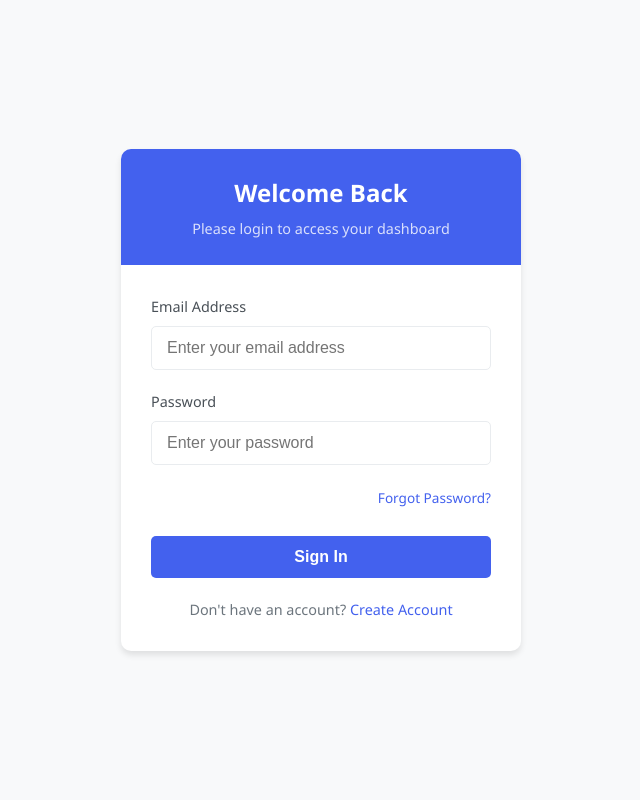
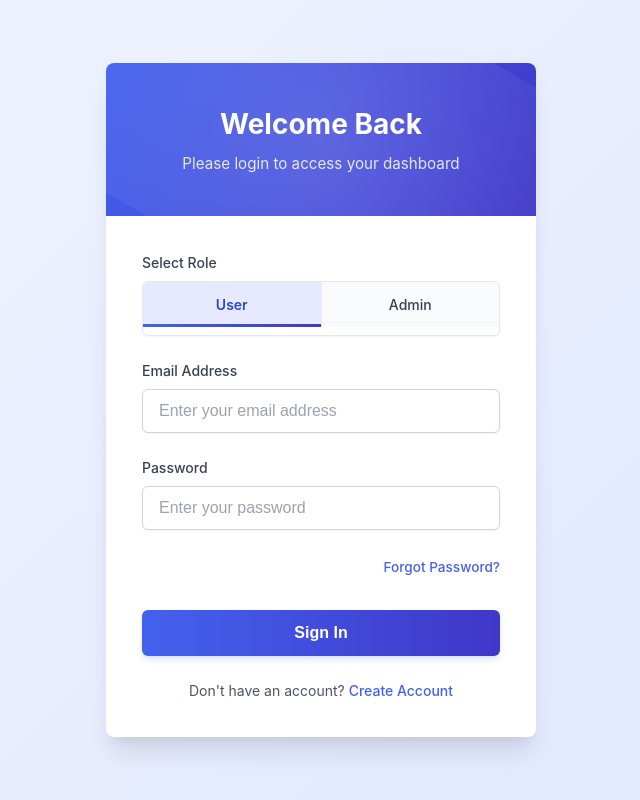
Before and after one commit to sujanboseb/dashboarsd-login, a Flask app: page /login in a window 1280 px wide. Shown: the whole page, without its empty margins (319-959 px from the left). Run offline with Flask 3, Linux system fonts and the light colour scheme.

Commit message:
Update login.html

```diff
--- a/templates/login.html
+++ b/templates/login.html
@@ -7,16 +7,30 @@
     <style>
         :root {
     --primary-color: #4361ee;
+    --primary-dark: #2b45cb;
+    --primary-light: #e7eaff;
     --secondary-color: #3f37c9;
     --success-color: #4caf50;
     --danger-color: #f44336;
-            --gray-light: #f8f9fa;
-            --gray-medium: #e9ecef;
-            --text-dark: #212529;
-            --text-medium: #495057;
-            --text-light: #6c757d;
-            --shadow: 0 4px 6px rgba(0, 0, 0, 0.1);
-            --transition: all 0.3s ease;
+    --gray-50: #f9fafb;
+    --gray-100: #f3f4f6;
+    --gray-200: #e5e7eb;
+    --gray-300: #d1d5db;
+    --gray-400: #9ca3af;
+    --gray-500: #6b7280;
+    --gray-600: #4b5563;
+    --gray-700: #374151;
+    --gray-800: #1f2937;
+    --gray-900: #111827;
+    --text-dark: #111827;
+    --text-medium: #4b5563;
+    --text-light: #6b7280;
+    --shadow-sm: 0 1px 2px rgba(0, 0, 0, 0.05);
+    --shadow: 0 4px 6px -1px rgba(0, 0, 0, 0.1), 0 2px 4px -1px rgba(0, 0, 0, 0.06);
+    --shadow-md: 0 10px 15px -3px rgba(0, 0, 0, 0.1), 0 4px 6px -2px rgba(0, 0, 0, 0.05);
+    --shadow-lg: 0 20px 25px -5px rgba(0, 0, 0, 0.1), 0 10px 10px -5px rgba(0, 0, 0, 0.04);
+    --transition: all 0.2s ease;
+    --radius: 0.5rem;
 }
 
 * {
@@ -26,115 +40,159 @@
 }
 
 body {
-            font-family: 'Segoe UI', Tahoma, Geneva, Verdana, sans-serif;
-            background-color: var(--gray-light);
+    font-family: 'Inter', system-ui, -apple-system, BlinkMacSystemFont, 'Segoe UI', Roboto, 'Helvetica Neue', Arial, sans-serif;
+    background: linear-gradient(135deg, #f0f4ff 0%, #e0e7ff 100%);
     color: var(--text-dark);
-            line-height: 1.6;
+    line-height: 1.5;
     display: flex;
     justify-content: center;
     align-items: center;
     min-height: 100vh;
+    padding: 1.5rem;
 }
 
 .login-container {
-            width: 400px;
+    width: 430px;
     background-color: white;
-            border-radius: 10px;
-            box-shadow: var(--shadow);
+    border-radius: var(--radius);
+    box-shadow: var(--shadow-lg);
+    overflow: hidden;
+    transform: translateY(0);
+    transition: transform 0.3s ease, box-shadow 0.3s ease;
+}
+
+.login-container:hover {
+    transform: translateY(-5px);
+    box-shadow: var(--shadow-lg), 0 10px 25px -5px rgba(67, 97, 238, 0.3);
+}
+
+.login-header {
+    background: linear-gradient(120deg, var(--primary-color), var(--secondary-color));
+    padding: 2.5rem 2rem;
+    text-align: center;
+    position: relative;
     overflow: hidden;
 }
 
-        .login-header {
-            background-color: var(--primary-color);
-            padding: 25px 30px;
-            text-align: center;
+.login-header::before {
+    content: "";
+    position: absolute;
+    top: -50%;
+    left: -50%;
+    width: 200%;
+    height: 200%;
+    background: radial-gradient(circle, rgba(255,255,255,0.15) 0%, transparent 70%);
+    transform: rotate(30deg);
 }
 
 .login-header h2 {
     color: white;
-            font-weight: 600;
-            margin-bottom: 5px;
+    font-weight: 700;
+    margin-bottom: 0.5rem;
+    font-size: 1.75rem;
+    position: relative;
 }
 
 .login-header p {
-            color: rgba(255, 255, 255, 0.8);
-            font-size: 0.9rem;
+    color: rgba(255, 255, 255, 0.85);
+    font-size: 0.95rem;
+    position: relative;
 }
 
 .login-form {
-            padding: 30px;
+    padding: 2.25rem;
 }
 
 .form-group {
-            margin-bottom: 20px;
+    margin-bottom: 1.5rem;
     position: relative;
 }
 
 .form-group label {
     display: block;
-            margin-bottom: 8px;
+    margin-bottom: 0.5rem;
     font-weight: 500;
-            color: var(--text-medium);
-            font-size: 0.9rem;
+    color: var(--gray-700);
+    font-size: 0.875rem;
 }
 
 .form-control {
     width: 100%;
-            padding: 12px 15px;
-            border: 1px solid var(--gray-medium);
-            border-radius: 5px;
+    padding: 0.75rem 1rem;
+    border: 1px solid var(--gray-300);
+    border-radius: 0.375rem;
     font-size: 1rem;
     transition: var(--transition);
+    color: var(--gray-800);
+    background-color: white;
+    box-shadow: var(--shadow-sm);
 }
 
 .form-control:focus {
     outline: none;
     border-color: var(--primary-color);
-            box-shadow: 0 0 0 3px rgba(67, 97, 238, 0.2);
+    box-shadow: 0 0 0 3px rgba(67, 97, 238, 0.15);
+}
+
+.form-control::placeholder {
+    color: var(--gray-400);
 }
 
 .login-button {
     width: 100%;
-            padding: 12px;
-            background-color: var(--primary-color);
+    padding: 0.875rem;
+    background: linear-gradient(to right, var(--primary-color), var(--secondary-color));
     color: white;
     border: none;
-            border-radius: 5px;
+    border-radius: 0.375rem;
     font-size: 1rem;
     font-weight: 600;
     cursor: pointer;
     transition: var(--transition);
-            margin-top: 10px;
+    margin-top: 0.75rem;
+    position: relative;
+    overflow: hidden;
+    box-shadow: 0 4px 6px -1px rgba(67, 97, 238, 0.2);
 }
 
 .login-button:hover {
-            background-color: var(--secondary-color);
+    background: linear-gradient(to right, var(--primary-dark), var(--secondary-color));
+    box-shadow: 0 6px 8px -1px rgba(67, 97, 238, 0.4);
+    transform: translateY(-1px);
+}
+
+.login-button:active {
+    transform: translateY(1px);
+    box-shadow: 0 2px 4px -1px rgba(67, 97, 238, 0.3);
 }
 
 .alert {
-            padding: 12px;
-            border-radius: 5px;
-            margin-bottom: 20px;
-            font-size: 0.9rem;
+    padding: 0.875rem 1rem;
+    border-radius: 0.375rem;
+    margin-bottom: 1.5rem;
+    font-size: 0.875rem;
+    display: flex;
+    align-items: center;
+    border-left: 4px solid transparent;
 }
 
 .alert-danger {
-            background-color: rgba(244, 67, 54, 0.1);
-            color: var(--danger-color);
-            border: 1px solid rgba(244, 67, 54, 0.2);
+    background-color: rgba(244, 67, 54, 0.08);
+    color: #d32f2f;
+    border-left-color: #f44336;
 }
 
 .alert-success {
-            background-color: rgba(76, 175, 80, 0.1);
-            color: var(--success-color);
-            border: 1px solid rgba(76, 175, 80, 0.2);
+    background-color: rgba(76, 175, 80, 0.08);
+    color: #2e7d32;
+    border-left-color: #4caf50;
 }
 
 .signup-link {
     text-align: center;
-            margin-top: 20px;
-            color: var(--text-light);
-            font-size: 0.9rem;
+    margin-top: 1.5rem;
+    color: var(--gray-600);
+    font-size: 0.875rem;
 }
 
 .signup-link a {
@@ -145,12 +203,13 @@
 }
 
 .signup-link a:hover {
+    color: var(--primary-dark);
     text-decoration: underline;
 }
 
 .forgot-password {
     text-align: right;
-            margin-bottom: 15px;
+    margin-bottom: 1.25rem;
 }
 
 .forgot-password a {
@@ -158,10 +217,79 @@
     text-decoration: none;
     font-size: 0.85rem;
     transition: var(--transition);
+    font-weight: 500;
 }
 
 .forgot-password a:hover {
+    color: var(--primary-dark);
     text-decoration: underline;
+}
+
+.role-selector {
+    display: flex;
+    margin-bottom: 0.5rem;
+    border-radius: 0.375rem;
+    overflow: hidden;
+    box-shadow: var(--shadow-sm);
+    border: 1px solid var(--gray-200);
+}
+
+.role-option {
+    flex: 1;
+    text-align: center;
+    padding: 0.75rem;
+    border-right: 1px solid var(--gray-200);
+    cursor: pointer;
+    transition: var(--transition);
+    font-weight: 500;
+    color: var(--gray-600);
+    background-color: var(--gray-50);
+    position: relative;
+    overflow: hidden;
+}
+
+.role-option:last-child {
+    border-right: none;
+}
+
+.role-option:hover {
+    background-color: var(--gray-100);
+    color: var(--gray-800);
+}
+
+.role-option.active {
+    background-color: var(--primary-light);
+    color: var(--primary-dark);
+    font-weight: 600;
+    border-color: transparent;
+}
+
+.role-option.active::before {
+    content: "";
+    position: absolute;
+    bottom: 0;
+    left: 0;
+    right: 0;
+    height: 3px;
+    background: linear-gradient(to right, var(--primary-color), var(--secondary-color));
+}
+
+input[type="radio"] {
+    display: none;
+}
+
+@media (max-width: 480px) {
+    .login-container {
+        width: 100%;
+    }
+
+    .login-header {
+        padding: 2rem 1.5rem;
+    }
+
+    .login-form {
+        padding: 1.75rem 1.5rem;
+    }
 }
     </style>
 </head>
@@ -185,6 +313,20 @@
 
             <form method="POST">
                 <div class="form-group">
+                    <label>Select Role</label>
+                    <div class="role-selector">
+                        <label class="role-option" id="user-label">
+                            <input type="radio" name="role" value="user" checked>
+                            User
+                        </label>
+                        <label class="role-option" id="admin-label">
+                            <input type="radio" name="role" value="admin">
+                            Admin
+                        </label>
+                    </div>
+                </div>
+
+                <div class="form-group">
                     <label for="email">Email Address</label>
                     <input type="email" id="email" name="email" class="form-control" placeholder="Enter your email address" required>
                 </div>
@@ -206,5 +348,21 @@
             </div>
         </div>
     </div>
+
+    <script>
+        // Add active class to selected role
+        document.getElementById('user-label').addEventListener('click', function() {
+            this.classList.add('active');
+            document.getElementById('admin-label').classList.remove('active');
+        });
+
+        document.getElementById('admin-label').addEventListener('click', function() {
+            this.classList.add('active');
+            document.getElementById('user-label').classList.remove('active');
+        });
+
+        // Set user as default active
+        document.getElementById('user-label').classList.add('active');
+    </script>
 </body>
 </html>
```
Lines whose indentation alone changed are shown as unchanged.
